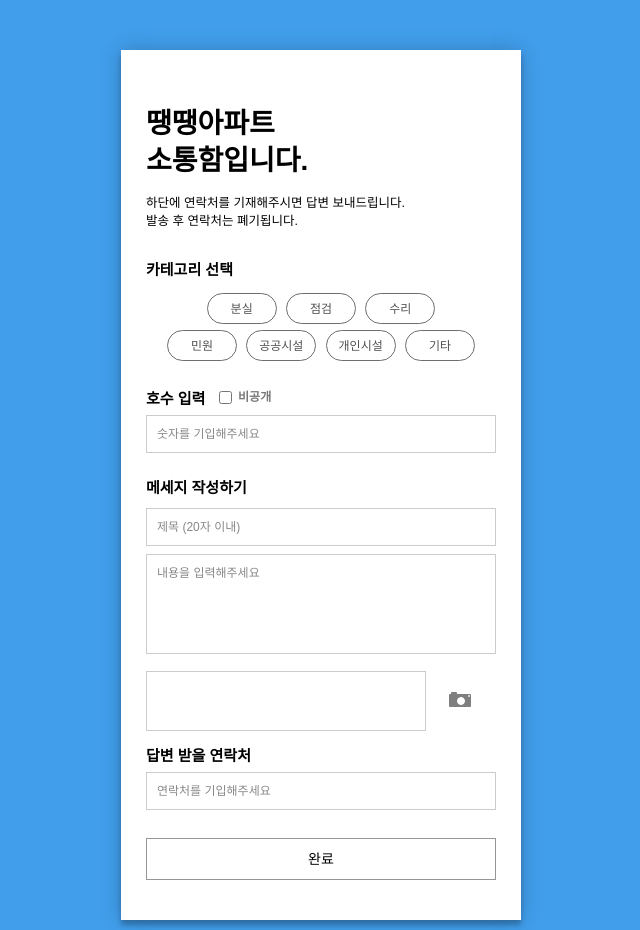
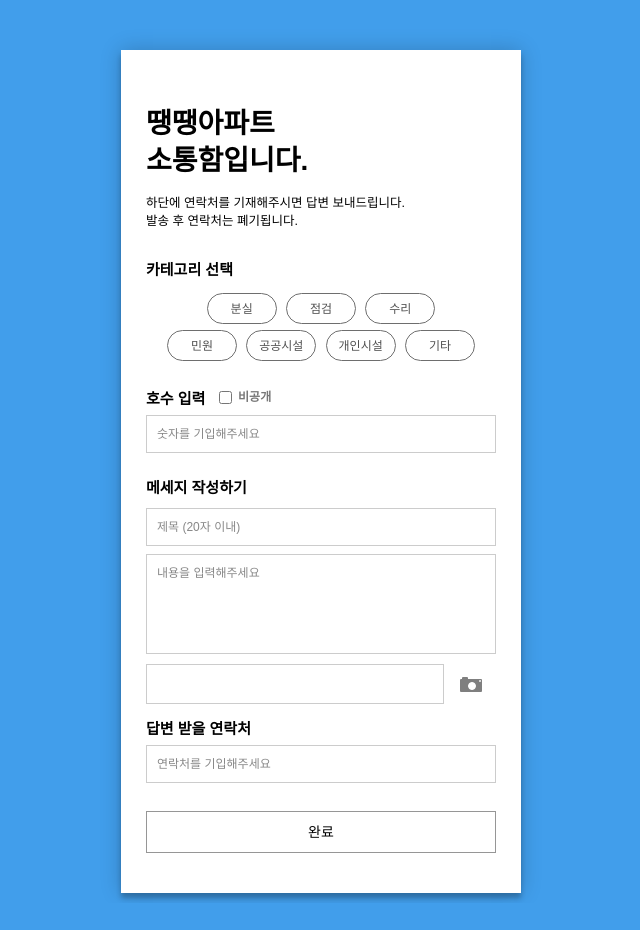
Before and after one commit to hypergud/dmpcontactform_qr.github.io, a plain HTML site: page index.html in a window 1280 px wide. Shown: the whole page, without its empty margins (319-959 px from the left). After the commit the page ends 903 px from the top, so only its background shows below. Drawn offline with nearby package versions, Linux system fonts and the light colour scheme; a web font is replaced by a local one.

Commit message:
Add files via upload

```diff
--- a/index.html
+++ b/index.html
@@ -41,7 +41,7 @@
            <!-- <input style="margin-top: 4px;" name="title" placeholder="제목 (20자 이내)" onfocus="this.value='담배 냄새가 너무 심해요'" type="text" tabindex="2" required><label for="text"제목></label> -->
             <input style="margin-top: 4px;" name="title" placeholder="제목 (20자 이내)" type="text" tabindex="2" required><label for="text"제목></label>
 
-            <table style="margin-top: 3px;">
+            <table style="margin-top: 3px;margin-bottom: -7px;">
               <tr>
                 <td rowspan="1" colspan="3" style="vertical-align: top; width: 100%;">
                   <!-- <textarea placeholder="내용을 입력해주세요" onfocus="this.placeholder='자꾸 새벽 12시만 되면 아랫집에서 담배냄새가 올라오는데 이젠 정말 못참겠어요. 창문 열고 지내는데 담배 냄새가 집안으로 다 들어오고 자기 전에 기분도 너무 불쾌해요! 제발 담배 좀 나가서 피라고 이야기 좀 해주세요ㅠ'" wrap="soft" rows="8" cols="85"></textarea> -->
--- a/source/css/style.css
+++ b/source/css/style.css
@@ -279,8 +279,8 @@ table td{
   text-align: right;
   /* margin-left: 45px; */
   position: relative;
-  top:  17px;
-  left: 23px;
+  top:  9px;
+  left: 16px;
 }
 
 .right:hover{
@@ -345,9 +345,9 @@ div.upload div.file-preview {
     float: left;
     /* margin-right:1em; */
     /* width:65px; */
-    width: 80%;
+    width: 85%;
     height: 30%;
-    height: 60px;
+    height: 40px;
     text-align:center;
 }
 
```
